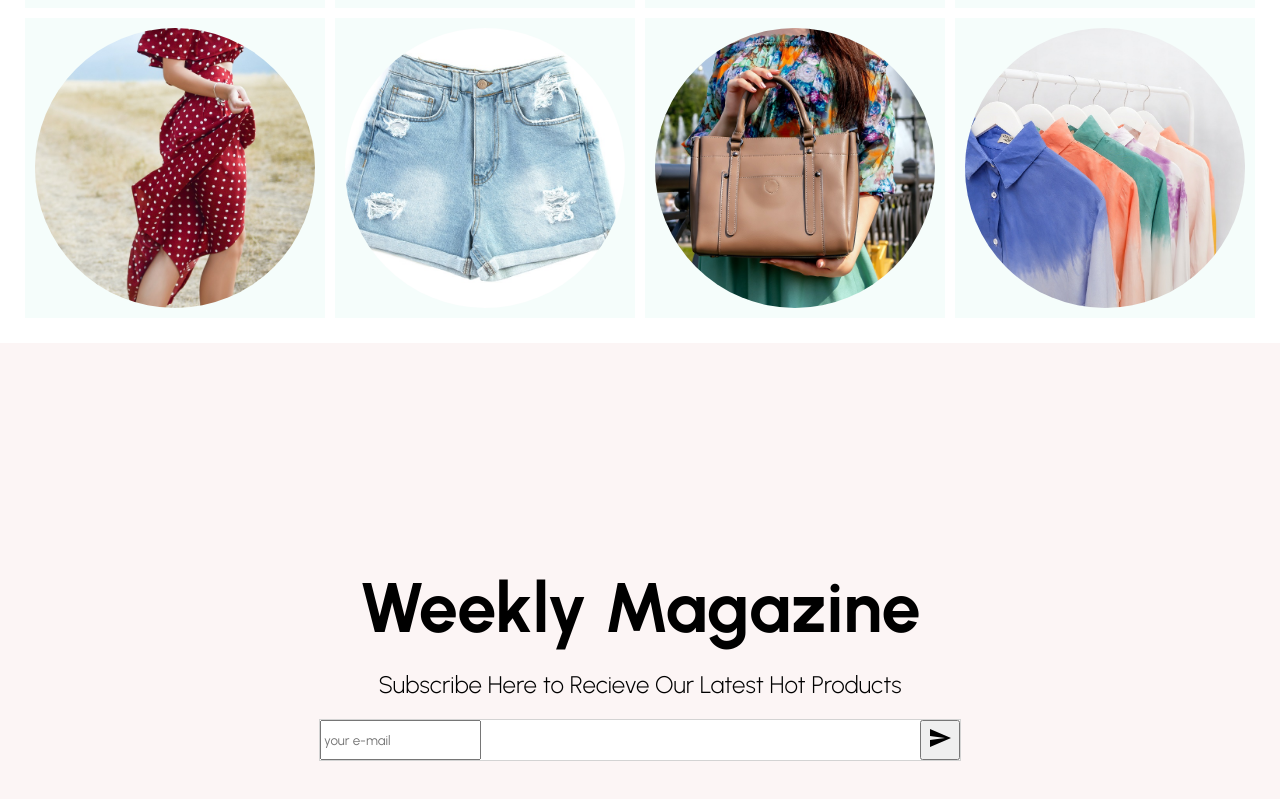
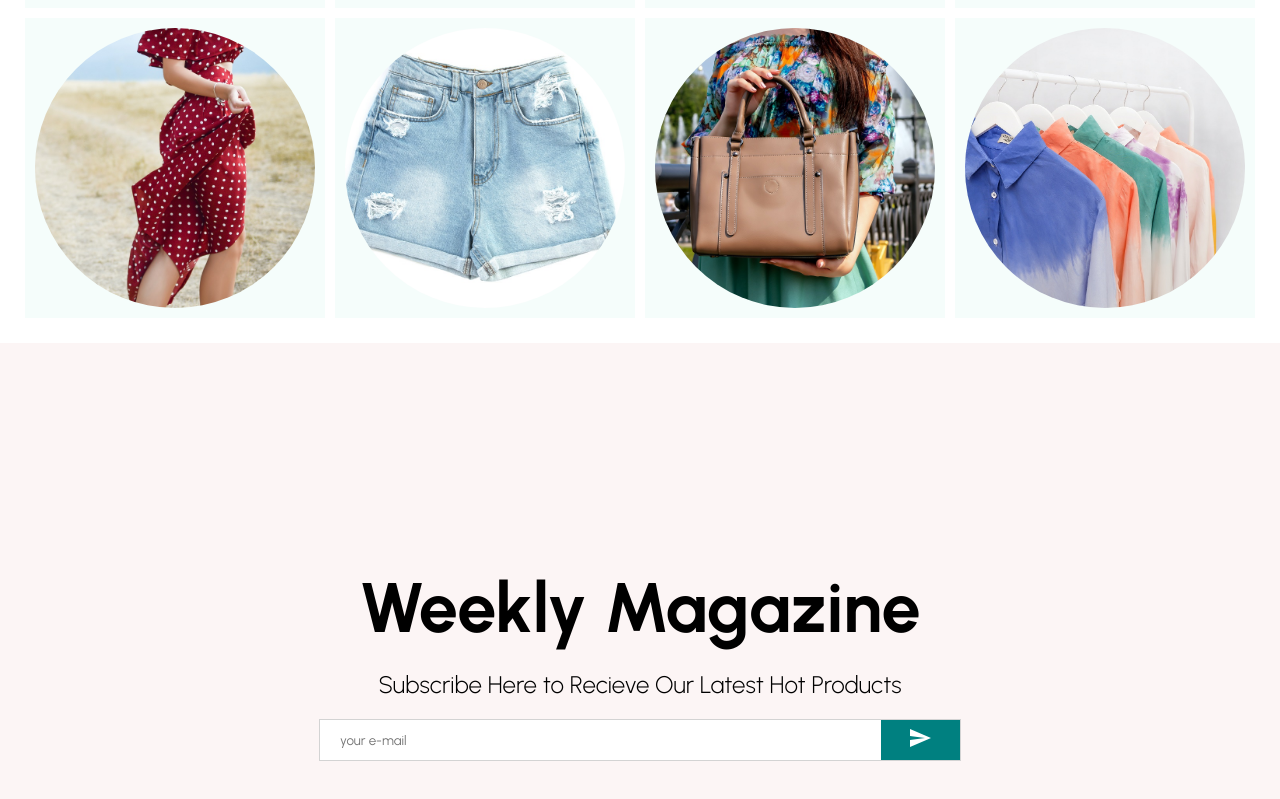
Before and after one commit to AliPooladmast/e-commerce, a React (Create React App) app: page / in a window 1280 px wide. Shown: the part 1868-2667 px from the top of the page. Built offline with nearby package versions, Linux system fonts and the light colour scheme.

Commit message:
feat(Newsletter): stylize the input and button element inside input container

```diff
--- a/src/components/Newsletter/Newsletter.module.scss
+++ b/src/components/Newsletter/Newsletter.module.scss
@@ -25,4 +25,18 @@
   display: flex;
   justify-content: space-between;
   border: 1px solid lightgrey;
+
+  input {
+    border: none;
+    flex: 8;
+    padding-left: 20px;
+  }
+
+  button {
+    flex: 1;
+    border: none;
+    background: teal;
+    color: white;
+    cursor: pointer;
+  }
 }
```
